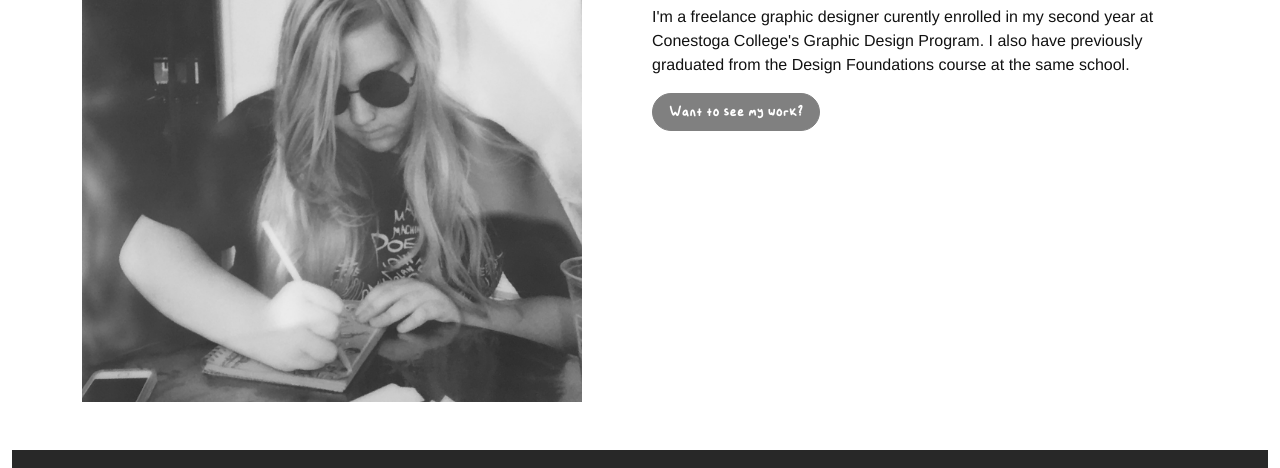
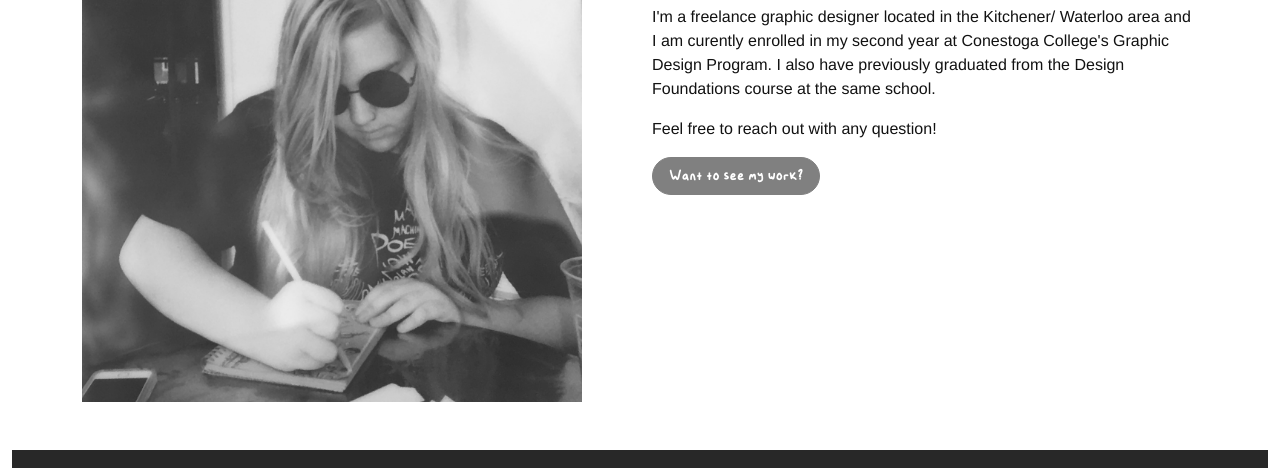
Before and after one commit to peytonrea/peytonrea.github.io, a plain HTML site: page index.html in a window 1280 px wide. Shown: the part 200-668 px from the top of the page. Drawn offline with Linux system fonts and the light colour scheme; files whose address does not match are found by name.

Commit message:
Update index.html
updated bio

```diff
--- a/index.html
+++ b/index.html
@@ -55,7 +55,8 @@
 							<h1>
 								Hi! I'm Peyton.
 							</h1>
-						<p>I'm a freelance graphic designer curently enrolled in my second year at Conestoga College's Graphic Design Program. I also have previously graduated from the Design Foundations course at the same school. &nbsp;</p>
+					    <p>I'm a freelance graphic designer located in the Kitchener/ Waterloo area and I am curently enrolled in my second year at Conestoga College's Graphic Design Program. I also have previously graduated from the Design Foundations course at the same school. &nbsp;</p>
+						    <p>Feel free to reach out with any question!&nbsp;&nbsp;</p>
 <a class="btn btn-primary portfolio-button" href="portfolio.html">
 		  	  Want to see my work?
 			  </a>
```
